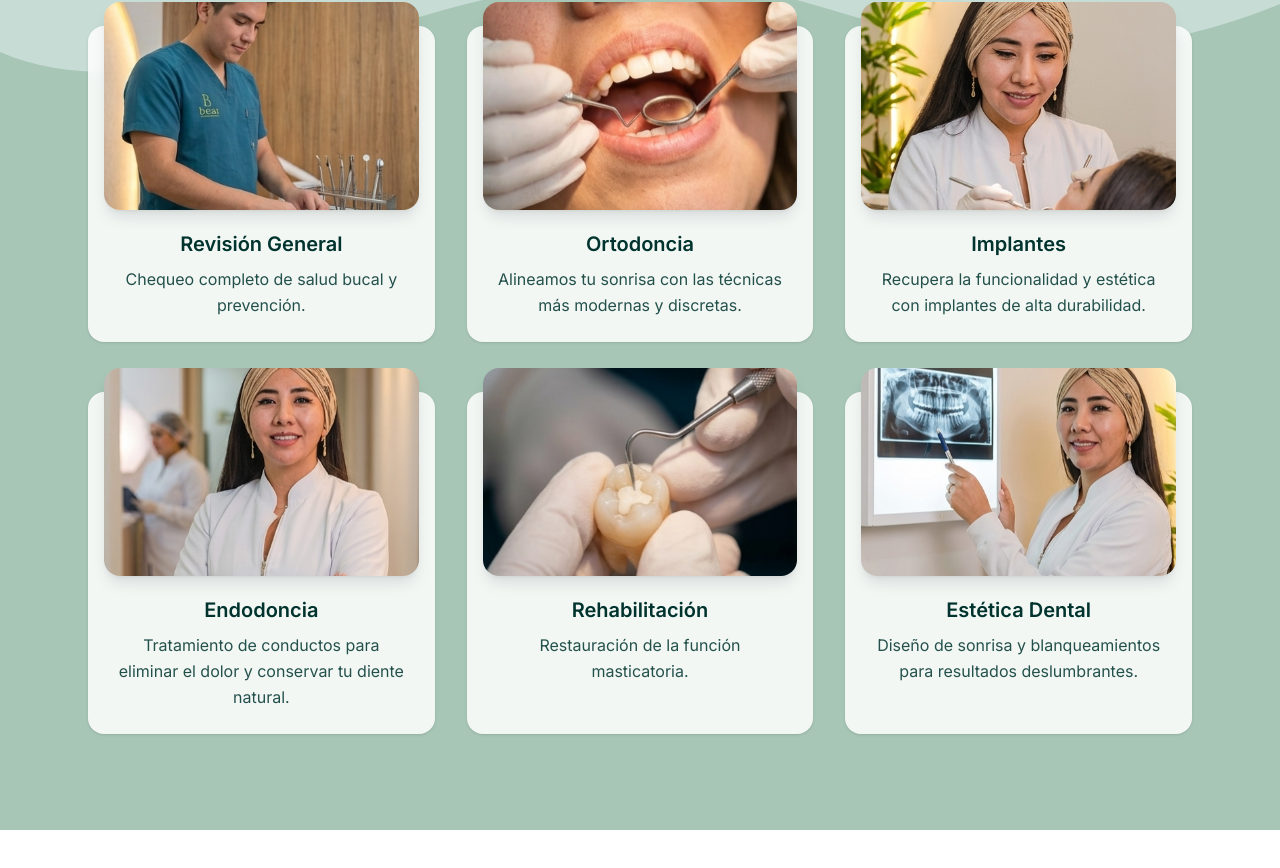
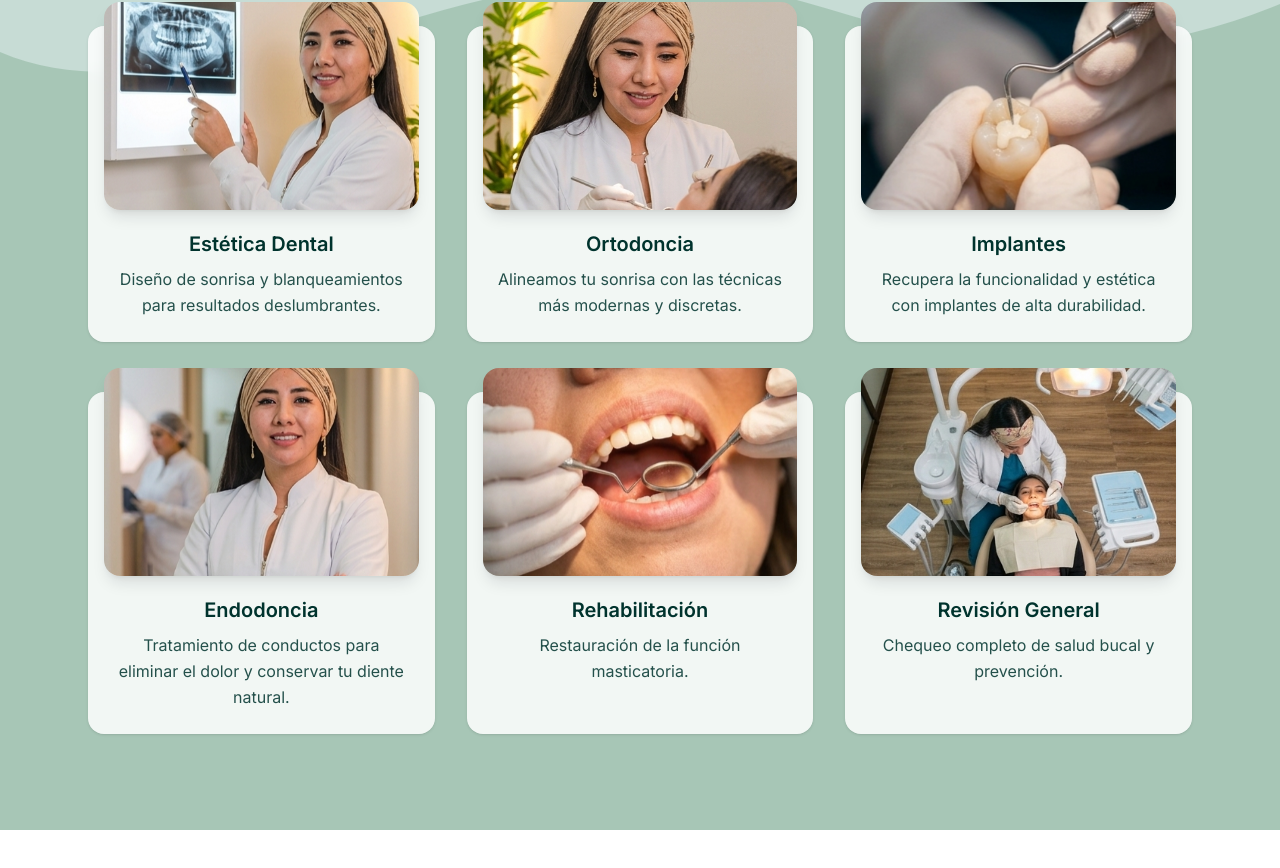
Before and after one commit to albertreynoso/bamboo-website, a React (Vite) app: page / in a window 1280 px wide. Shown: the part 970-1838 px from the top of the page. Built offline with nearby package versions, Linux system fonts and the light colour scheme.

Commit message:
Corrección de orden de servicios

```diff
--- a/src/components/Services.tsx
+++ b/src/components/Services.tsx
@@ -1,21 +1,21 @@
 import { motion, type Variants } from "framer-motion";
 import { WaveDivider } from "@/components/WaveDivider";
-import servicios1 from "@/assets/servicios-1.png";
-import servicios2 from "@/assets/servicios-2.png";
-import servicios3 from "@/assets/servicios-3.png";
+import servicios6 from "@/assets/servicios-6.1.png";
+import servicios5 from "@/assets/servicios-2.png";
+import servicios2 from "@/assets/servicios-3.png";
 import servicios4 from "@/assets/servicios-4.png";
-import servicios5 from "@/assets/servicios-5.png";
-import servicios6 from "@/assets/servicios-6.png";
+import servicios3 from "@/assets/servicios-5.png";
+import servicios1 from "@/assets/servicios-6.png";
 
 const serviceImages = [servicios1, servicios2, servicios3, servicios4, servicios5, servicios6];
 
 const services = [
-    { title: "Revisión General", description: "Chequeo completo de salud bucal y prevención." },
+    { title: "Estética Dental", description: "Diseño de sonrisa y blanqueamientos para resultados deslumbrantes." },
     { title: "Ortodoncia", description: "Alineamos tu sonrisa con las técnicas más modernas y discretas." },
     { title: "Implantes", description: "Recupera la funcionalidad y estética con implantes de alta durabilidad." },
     { title: "Endodoncia", description: "Tratamiento de conductos para eliminar el dolor y conservar tu diente natural." },
     { title: "Rehabilitación", description: "Restauración de la función masticatoria." },
-    { title: "Estética Dental", description: "Diseño de sonrisa y blanqueamientos para resultados deslumbrantes." },
+    { title: "Revisión General", description: "Chequeo completo de salud bucal y prevención." },
 ];
 
 // Variantes de animación
```
Also changed, not shown: src/assets/servicios-6.1.png (added).
